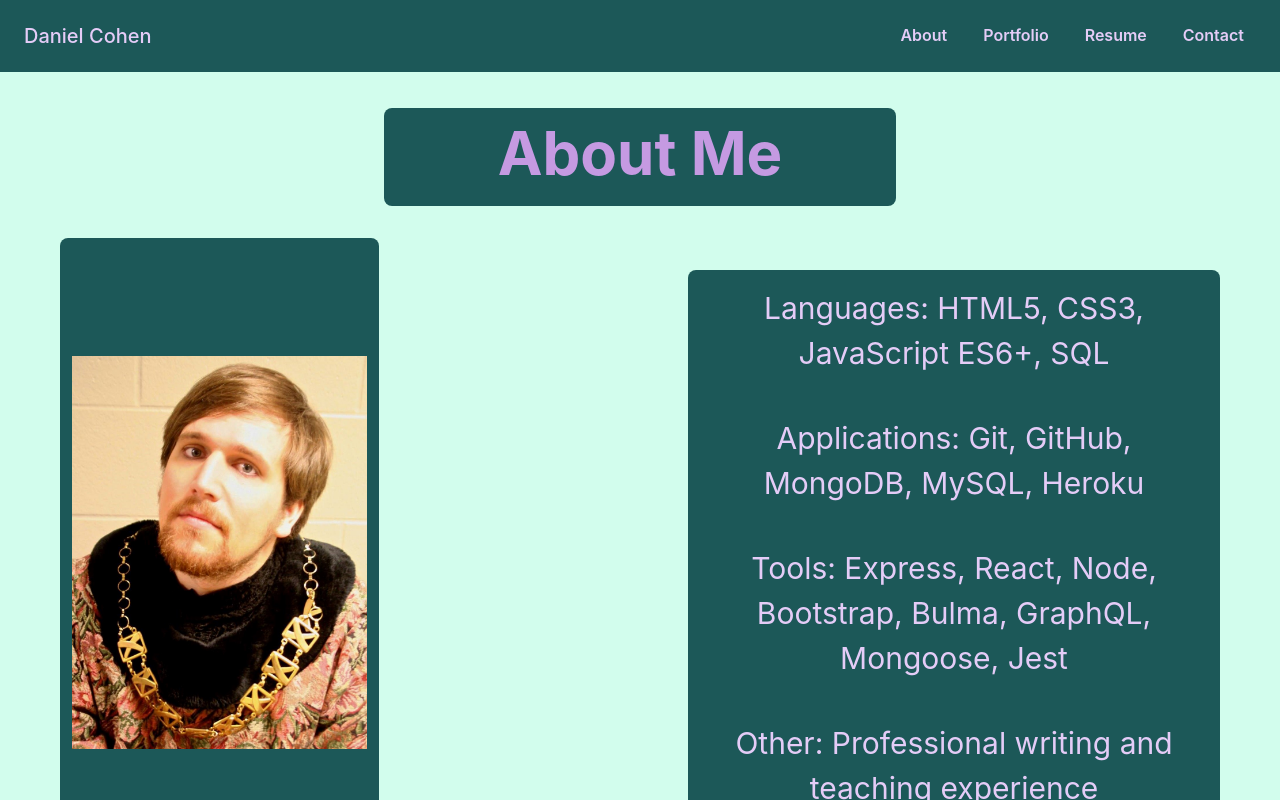
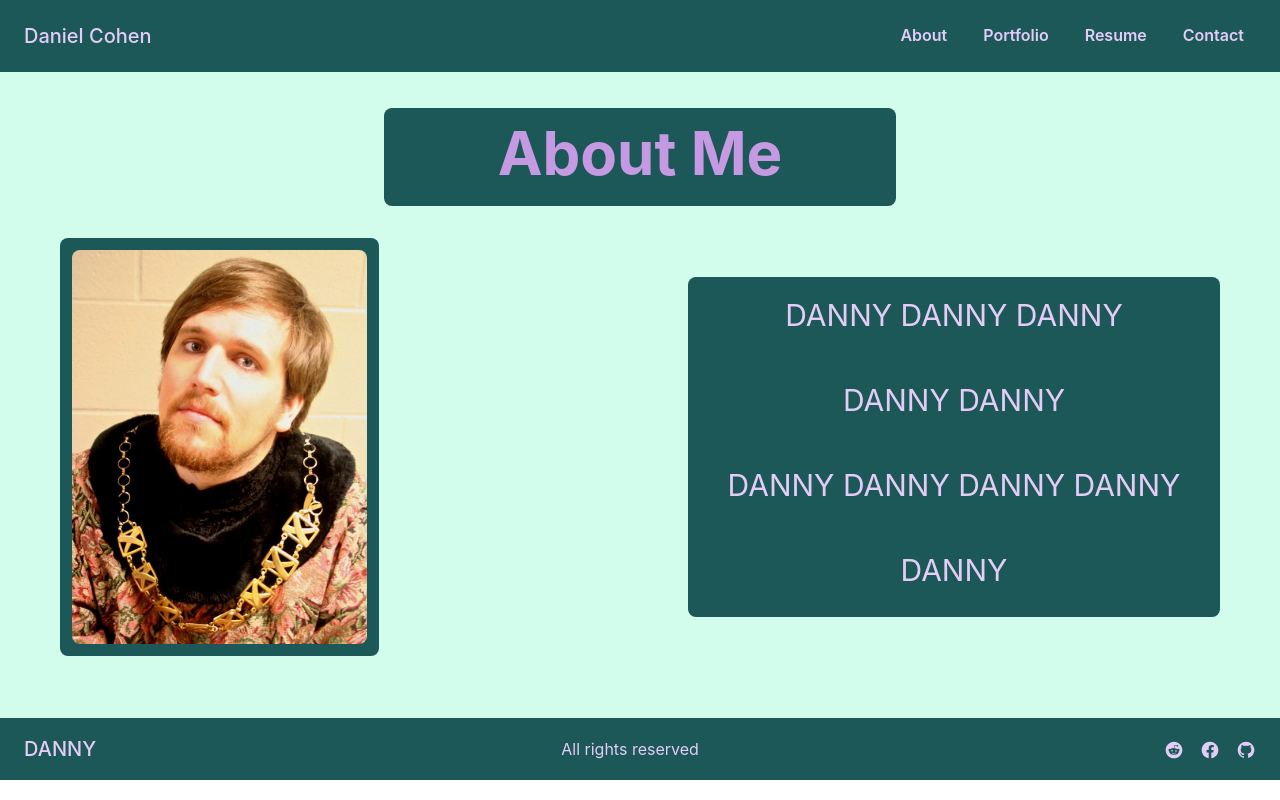
Before and after one commit to dctristero/daniel-cohen-portfolio, a React (Create React App) app: page / in a window 1280 px wide. Both pictures are taken after a click on the button "About". Shown: the top 800 px of the page. Built offline with nearby package versions, Linux system fonts and the light colour scheme.

Commit message:
about placeholder

```diff
--- a/src/App.js
+++ b/src/App.js
@@ -5,21 +5,19 @@
 import './App.css';
 import { BrowserRouter, Routes, Route } from 'react-router-dom';
 import Navbar from "./components/navbar.js";
-import Footer from "./components/footer.js";
-// import Site from "./components/site.js"
+
+// look at rachelreact for darkmode reference
 
 function App() {
   return (
    <BrowserRouter>
-   {/* <Site> */}
    <Navbar/>
    <Routes>
-   <Route path="/daniel-cohen-portfolio" element={<About/>}/>
+   <Route path="/daniel-cohen-portfolio/" element={<About/>}/>
    <Route path="/daniel-cohen-portfolio/portfolio" element={<Portfolio/>}/>
    <Route path="/daniel-cohen-portfolio/contact" element={<Contact/>}/>
    <Route path="/daniel-cohen-portfolio/resume" element={<Resume/>}/>
    </Routes>
-   {/* </Site> */}
    </BrowserRouter>
   );
 }
--- a/src/pages/about.js
+++ b/src/pages/about.js
@@ -142,7 +142,7 @@
               fontSize="3xl"
               mt={0}
             >
-              Languages: HTML5, CSS3, JavaScript ES6+, SQL
+               DANNY DANNY DANNY
             </chakra.p>
             <chakra.p
               display="block"
@@ -151,7 +151,7 @@
               fontSize="3xl"
               mt={10}
             >
-              Applications: Git, GitHub, MongoDB, MySQL, Heroku
+              DANNY DANNY
             </chakra.p>
             <chakra.p
               display="block"
@@ -160,8 +160,7 @@
               fontSize="3xl"
               mt={10}
             >
-              Tools: Express, React, Node, Bootstrap, Bulma, GraphQL, Mongoose,
-              Jest
+              DANNY DANNY DANNY DANNY
             </chakra.p>
             <chakra.p
               display="block"
@@ -170,7 +169,7 @@
               fontSize="3xl"
               mt={10}
             >
-              Other: Professional writing and teaching experience
+              DANNY
             </chakra.p>
           </Box>
           </Box>
```
